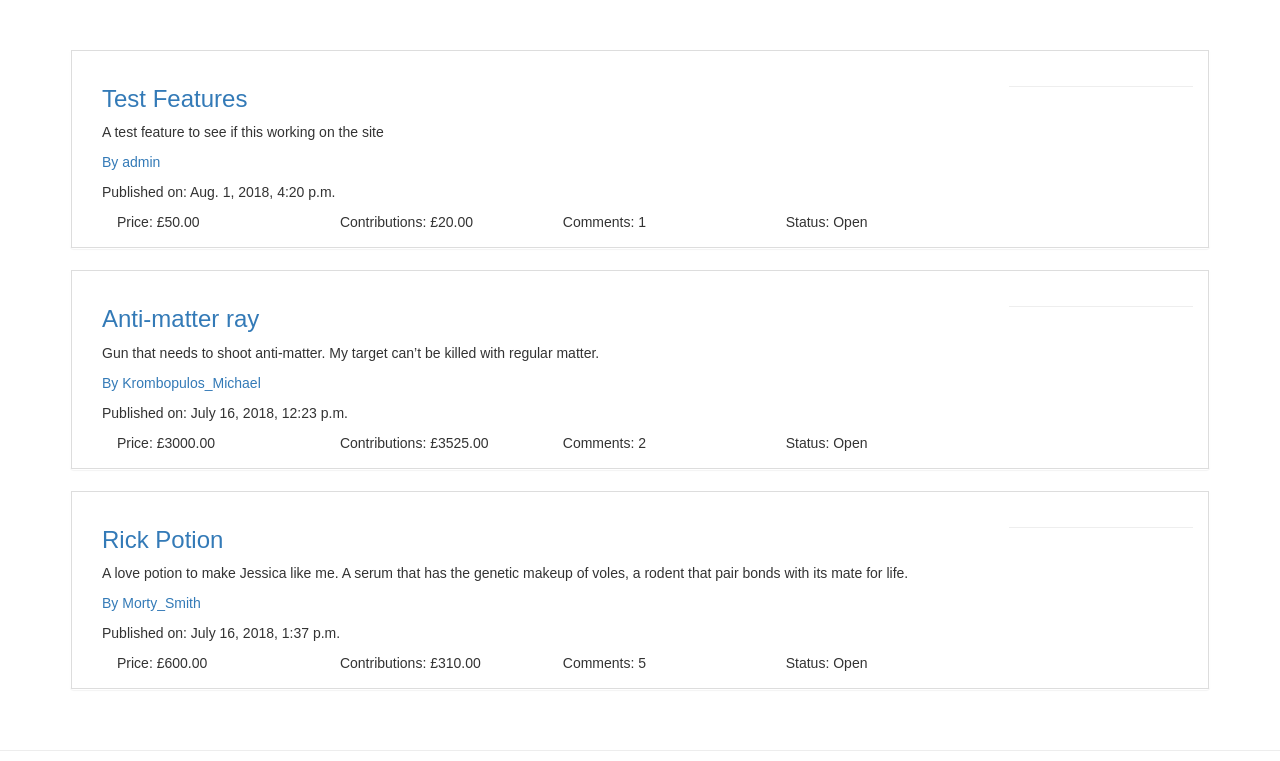
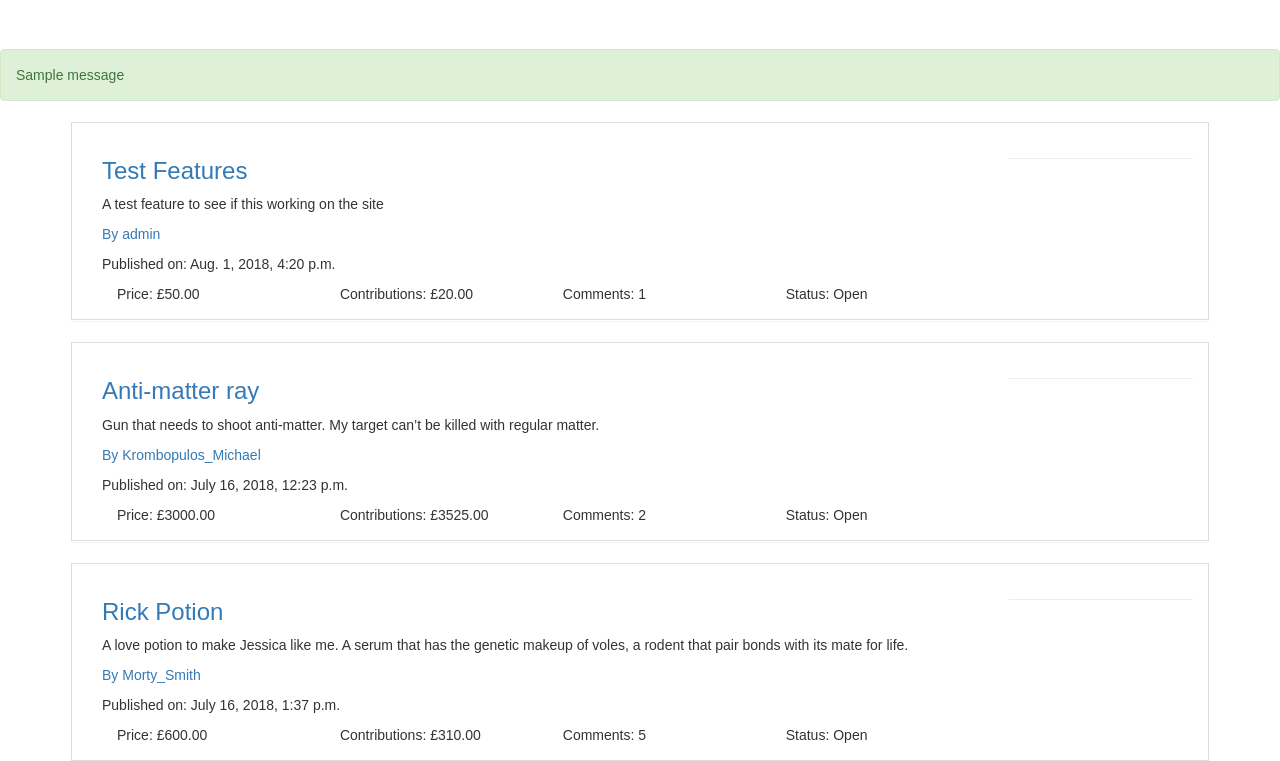
Before and after one commit to Bad-Gandalf/milestone-5-rick-will-fix-it, a Django app: page /features/feature_list/ in a window 1280 px wide. Shown: the part 51-812 px from the top of the page. Run offline with Django 3.2, Linux system fonts and the light colour scheme; data comes from the database, SQL or seed files in the repository; both versions use the stored data as it was after the commit; one stand-in notice (Sample message) is shown; some libraries are stand-ins or nearby versions.

Commit message:
checkout views, templates will receive success message and load correctly after payment

```diff
--- a/templates/features/feature_detail.html
+++ b/templates/features/feature_detail.html
@@ -17,6 +17,11 @@
     </div>
 
     <div class="col-md-10 col-sm-9">
+         <div class="alert alert-success">
+        <div class="messages">
+            {% for message in messages %} {{ message }} {% endfor %}
+        </div>
+    </div>
 
         <div class="panel-body">
 
--- a/templates/features/feature_list.html
+++ b/templates/features/feature_list.html
@@ -1,4 +1,11 @@
-{% extends 'base.html' %} {% block content %} {% for feature in features %}
+{% extends 'base.html' %} {% block content %}
+<div class="alert alert-success">
+        <div class="messages">
+            {% for message in messages %} {{ message }} {% endfor %}
+        </div>
+    </div>
+
+{% for feature in features %}
 <div class="container">
     <div class="row">
         <div class="col-md-12">
```
Also changed, not shown: checkout/views.py (+2 -7 lines), unicorn_attractor/settings.py (+6 -3 lines), db.sqlite3.
